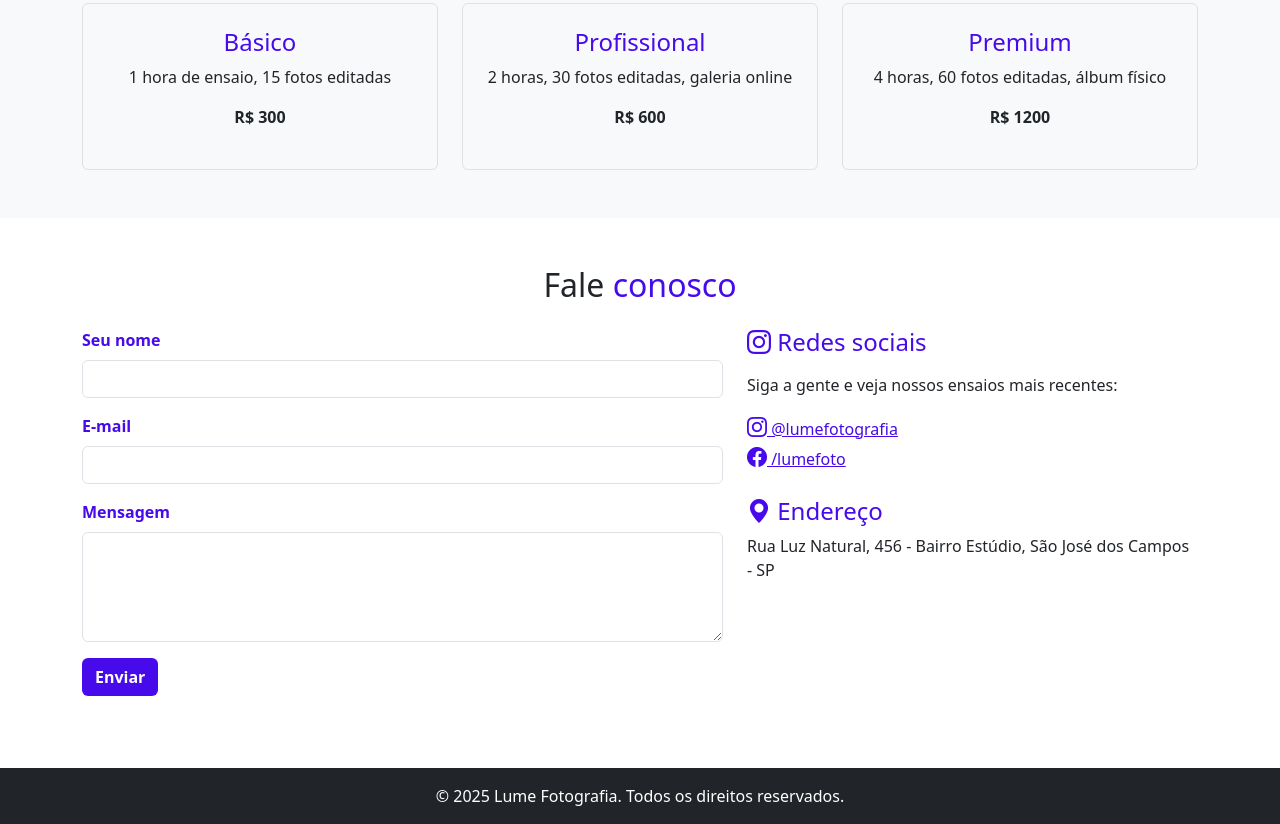
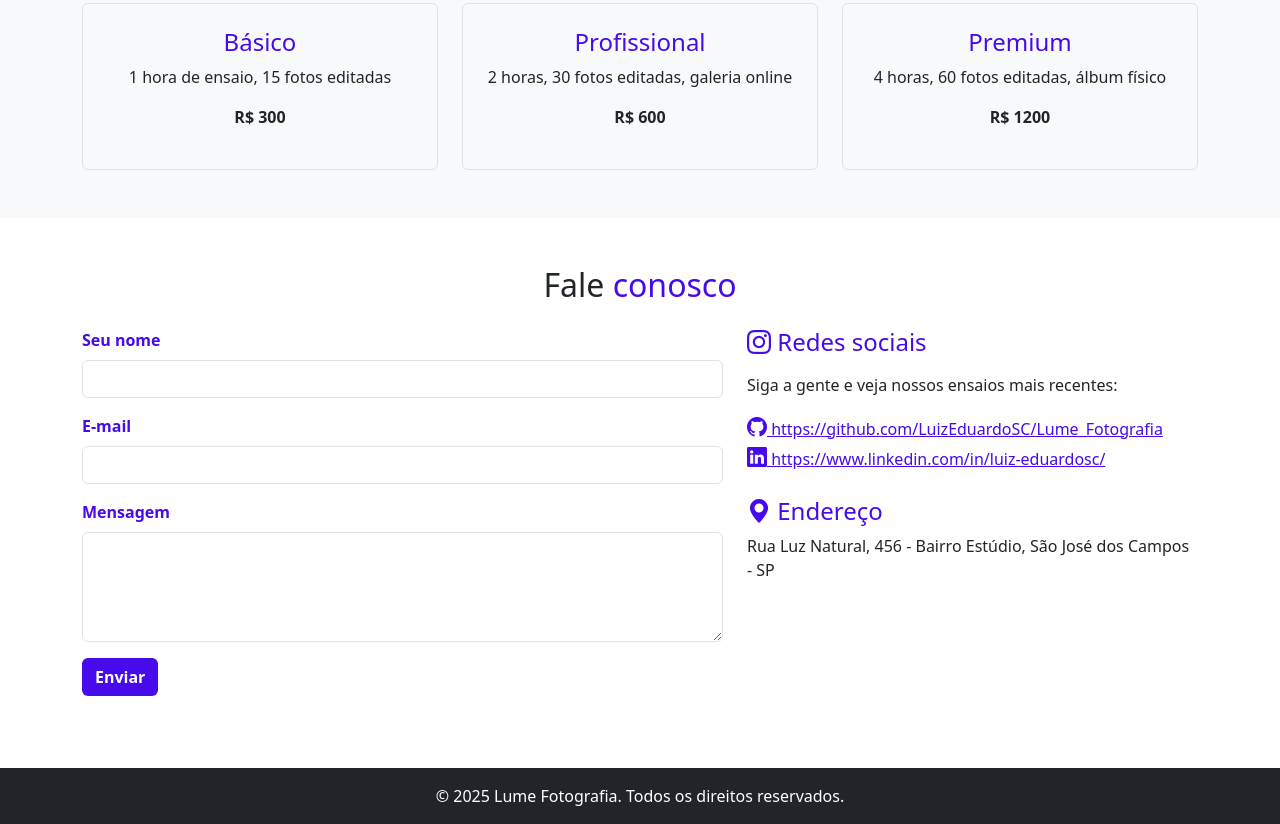
Before and after one commit to LuizEduardoSC/Lume_Fotografia, a plain HTML site: page index.html in a window 1280 px wide. Shown: the part 1743-2567 px from the top of the page. Drawn offline with nearby package versions, Linux system fonts and the light colour scheme.

Commit message:
first commit

```diff
--- a/index.html
+++ b/index.html
@@ -144,8 +144,8 @@
                     <h4 class="text-colored mb-3"><i class="bi bi-instagram"></i> Redes sociais</h4>
                     <p>Siga a gente e veja nossos ensaios mais recentes:</p>
                     <p>
-                        <a href="#" class="text-colored"><i class="bi bi-instagram fs-5"></i> @lumefotografia</a><br>
-                        <a href="#" class="text-colored"><i class="bi bi-facebook fs-5"></i> /lumefoto</a>
+                        <a href="#" class="text-colored"><i class="bi bi-github fs-5"></i> https://github.com/LuizEduardoSC/Lume_Fotografia</a><br>
+                        <a href="#" class="text-colored"><i class="bi bi-linkedin fs-5"></i> https://www.linkedin.com/in/luiz-eduardosc/</a>
                     </p>
                     <h4 class="text-colored mt-4 mb-2"><i class="bi bi-geo-alt-fill"></i> Endereço</h4>
                     <p>Rua Luz Natural, 456 - Bairro Estúdio, São José dos Campos - SP</p>
```
